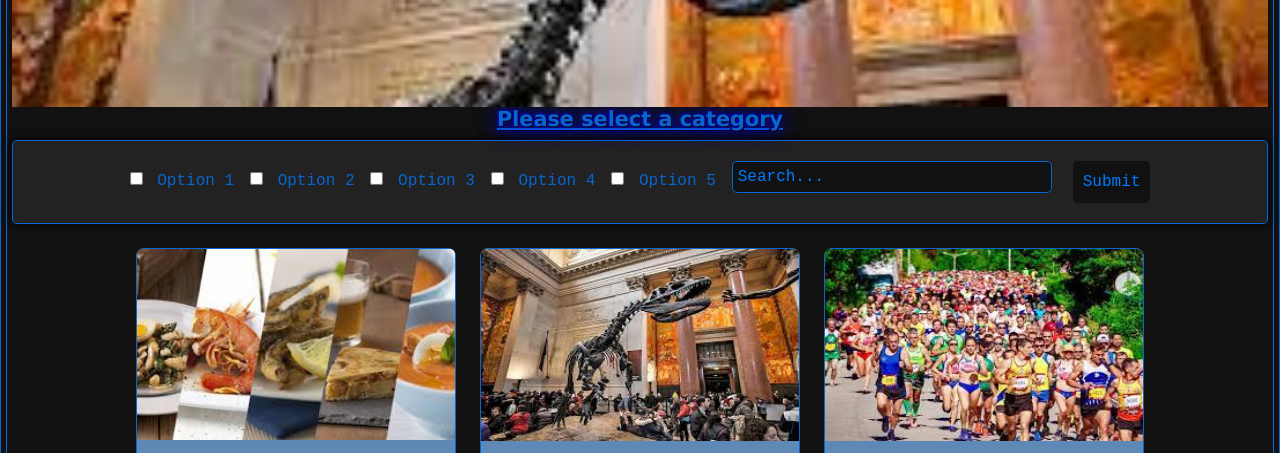
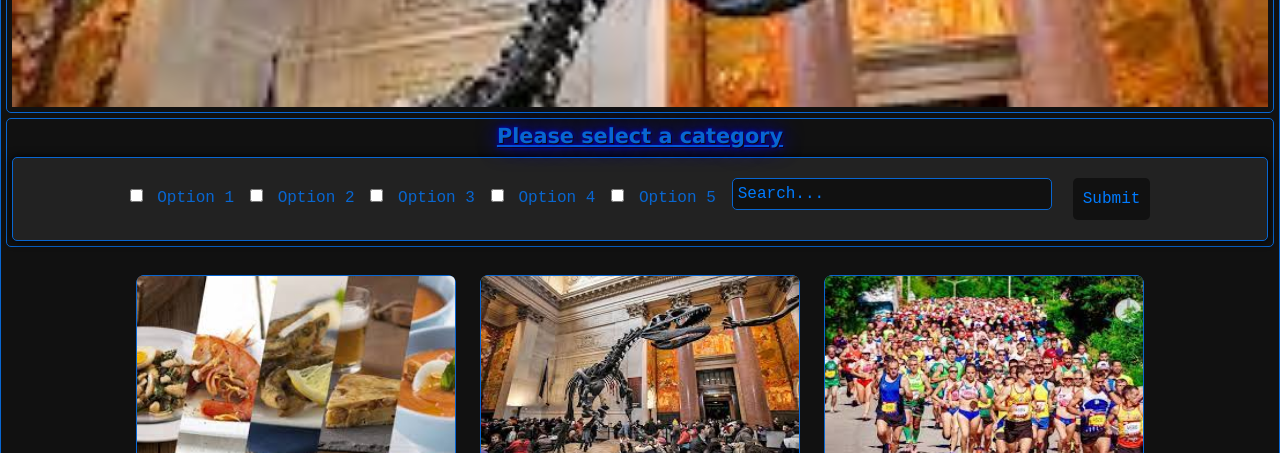
Before and after one commit to Mauri271/1ra-clase, a plain HTML site: page assets/pages/past.html in a window 1280 px wide. Shown: the part 289-742 px from the top of the page. Drawn offline with nearby package versions, Linux system fonts and the light colour scheme.

Commit message:
modificados estilos en carousel

```diff
--- a/assets/pages/past.html
+++ b/assets/pages/past.html
@@ -81,9 +81,9 @@
           <span class="visually-hidden">Next</span>
         </button>
       </div>
-      <section>
+    </section>
 
-        <section>
+        <section class="carouselSection formSEction">
           <h3>Please select a category</h3>
           <form class="d-flex justify-content-center">
             <label>
```
Also changed, not shown: assets/pages/contact.html (+1 -1 lines), assets/pages/upcoming.html (+2 -2 lines), index.html (+1 -1 lines).
